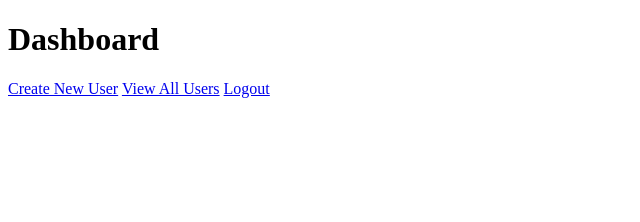
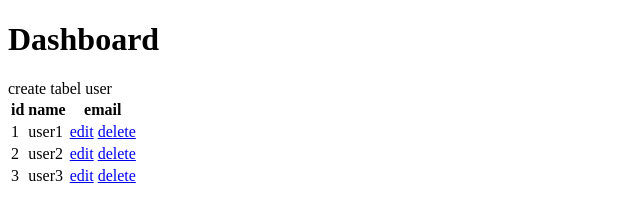
Before and after one commit to diskasavana/website-kasir, a plain HTML site: page bootstrap/dashboard/index.html in a window 1280 px wide. Shown: the whole page, without its empty margins (0-640 px from the left). Drawn offline with Linux system fonts and the light colour scheme.

Commit message:
add table

```diff
--- a/bootstrap/dashboard/index.html
+++ b/bootstrap/dashboard/index.html
@@ -11,9 +11,40 @@
     <!-- 2. view all users -->
     <!-- 3. logout -->
     <h1>Dashboard</h1>
-    <a href="create.php">Create New User</a>
-    <a href="view.php">View All Users</a>
-    <a href="logout.php">Logout</a>
+
+    create tabel user
+    <table>
+        <tr>
+            <th>id</th>
+            <th>name</th>
+            <th>email</th>
+        </tr>
+        <tr>
+            <td>1</td>
+            <td>user1</td>
+            <td>
+                <a href="edit.php?id=1">edit</a>
+                <a href="delete.php?id=1">delete</a>
+            </td>
+        </tr>
+        <tr>
+            <td>2</td>
+            <td>user2</td>
+            <td>
+                <a href="edit.php?id=2">edit</a>
+                <a href="delete.php?id=2">delete</a>
+            </td>
+        </tr>
+        <tr>
+            <td>3</td>
+            <td>user3</td>
+            <td>
+                <a href="edit.php?id=3">edit</a>
+                <a href="delete.php?id=3">delete</a>
+            </td>
+
+        </tr>
+    </table>
 
 
 </body>
```
